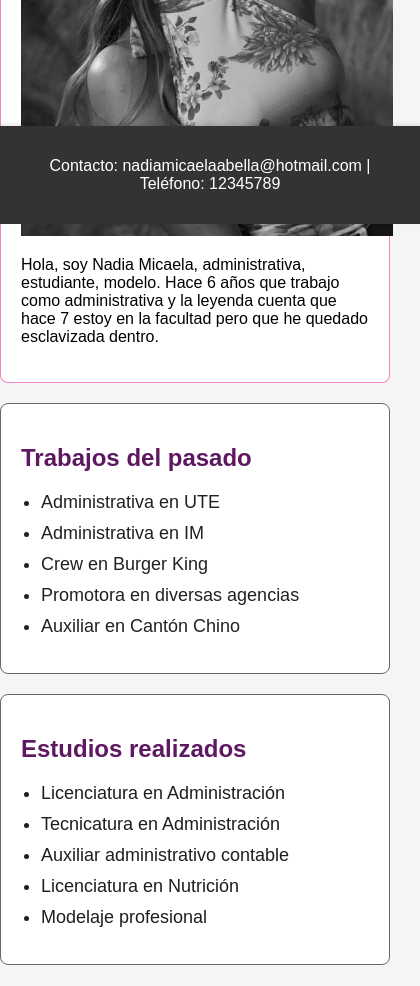
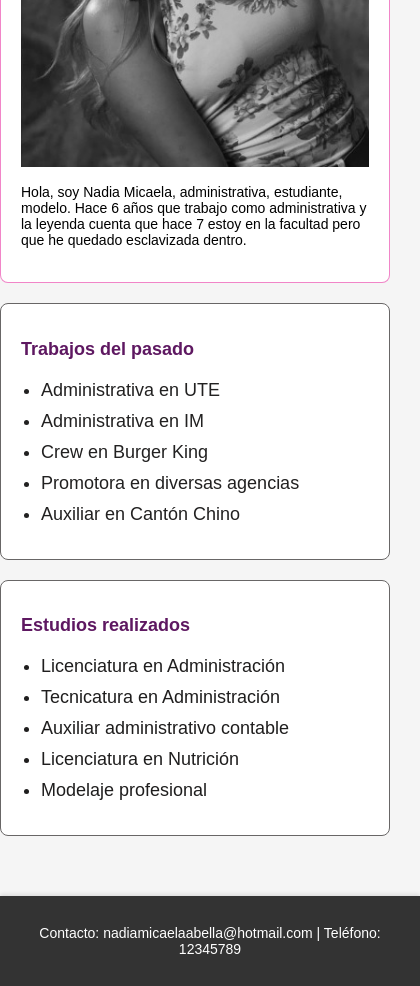
Before and after one commit to Nadiaabellaf/Nadiaaebellaf.github.io, a plain HTML site: page index.html in a window 390 px wide. Shown: the part 620-1606 px from the top of the page, 420 px wide, since content can reach past the window. Drawn offline with Linux system fonts and the light colour scheme.

Commit message:
añadiendo css

```diff
--- a/styles.css
+++ b/styles.css
@@ -15,12 +15,16 @@ body {
 }
 
 /* Estilos para la sección "Acerca de mí" */
-#acerca-de-mi {
+#acerca-de-mi,
+#trabajos,
+#estudios {
     background-color: #ffffff;
     border: 1px solid #f078c2e5;
     border-radius: 8px;
     padding: 20px;
     margin: 20px 0;
+    max-width: 100%; /* Asegura que el contenedor no exceda el ancho de la pantalla */
+    overflow: hidden; /* Evita el desbordamiento de contenido */
 }
 
 #titulo {
@@ -28,17 +32,11 @@ body {
     font-size: 28px;
     margin-bottom: 20px;
     text-align: left;
-
 }
-
 
 /* Estilos para la sección de trabajos */
 #trabajos {
-    background-color: #ffffff;
-    border: 1px solid #686666;
-    border-radius: 8px;
-    padding: 20px;
-    margin: 20px 0;
+    border-color: #686666;
 }
 
 #trabajos h2 {
@@ -60,11 +58,7 @@ body {
 
 /* Estilos para la sección de estudios */
 #estudios {
-    background-color: #ffffff;
-    border: 1px solid #686666;
-    border-radius: 8px;
-    padding: 20px;
-    margin: 20px 0;
+    border-color: #686666;
 }
 
 #estudios h2 {
@@ -84,18 +78,40 @@ body {
     color: #1f1e1e;
 }
 
+/* Estilos para las imágenes */
+.fotos img {
+    max-width: 100%; /* Asegura que la imagen no sobrepase el contenedor */
+    height: auto;    /* Mantiene la proporción de la imagen */
+}
+
 /* Estilos para el pie de página */
 .contacto {
     background-color: #333;
     color: white;
     text-align: center;
     padding: 15px;
-    position: fixed;
-    bottom: 0;
     width: 100%;
     box-shadow: 0 -2px 4px rgba(0, 0, 0, 0.1);
+    position: relative; /* Cambiado de fixed a relative */
+}
 
-.contacto p {
-    margin: 0;
-    font-size: 14px;
+/* Ajusta el margen inferior del contenido principal para evitar superposición */
+main {
+    margin-bottom: 60px; /* Ajusta este valor según la altura de tu footer */
 }
+
+/* Media Queries para diseño responsivo */
+@media (max-width: 600px) {
+    body {
+        font-size: 14px; /* Reduce el tamaño del texto general en pantallas pequeñas */
+    }
+
+    #titulo {
+        font-size: 20px; /* Ajusta el tamaño del título */
+    }
+
+    #trabajos h2,
+    #estudios h2 {
+        font-size: 18px; /* Ajusta el tamaño del encabezado en trabajos y estudios */
+    }
+}
```
